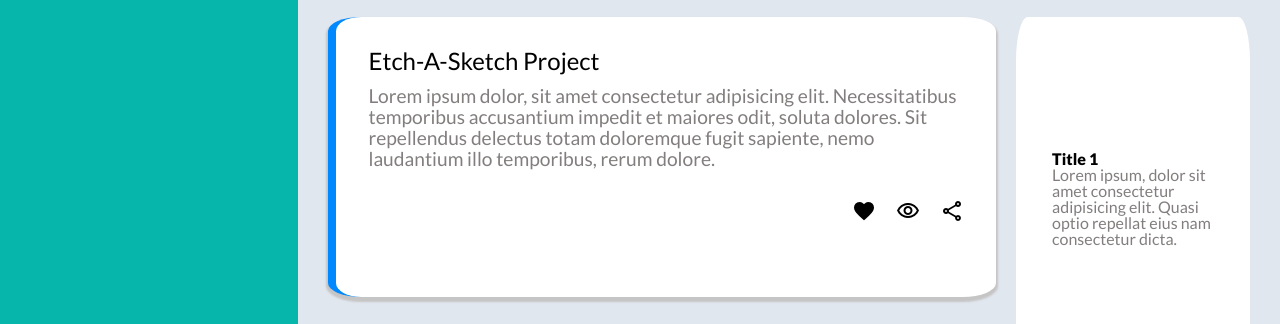
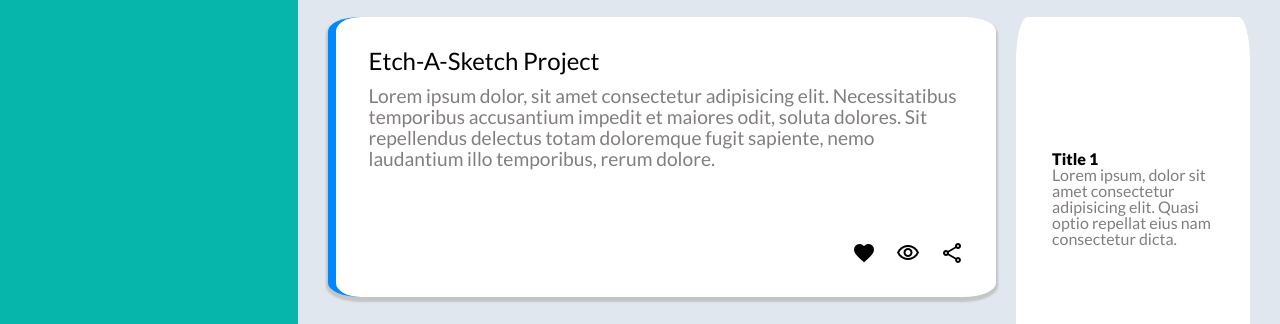
Before and after one commit to aaronkg1/admin-dashboard, a plain HTML site: page index.html in a window 1280 px wide. Shown: the part 540-864 px from the top of the page. Drawn offline with nearby package versions, Linux system fonts and the light colour scheme.

Commit message:
Fixed card spacing

```diff
--- a/styles.css
+++ b/styles.css
@@ -233,7 +233,7 @@ font-weight: bolder;
     box-shadow: 0 3px 2px 2px rgb(198, 197, 197);
     display: flex;
     flex-direction: column;
-    justify-content: spa;
+    justify-content: space-between;
     padding: 2em;
     gap: 30px;
 
```
